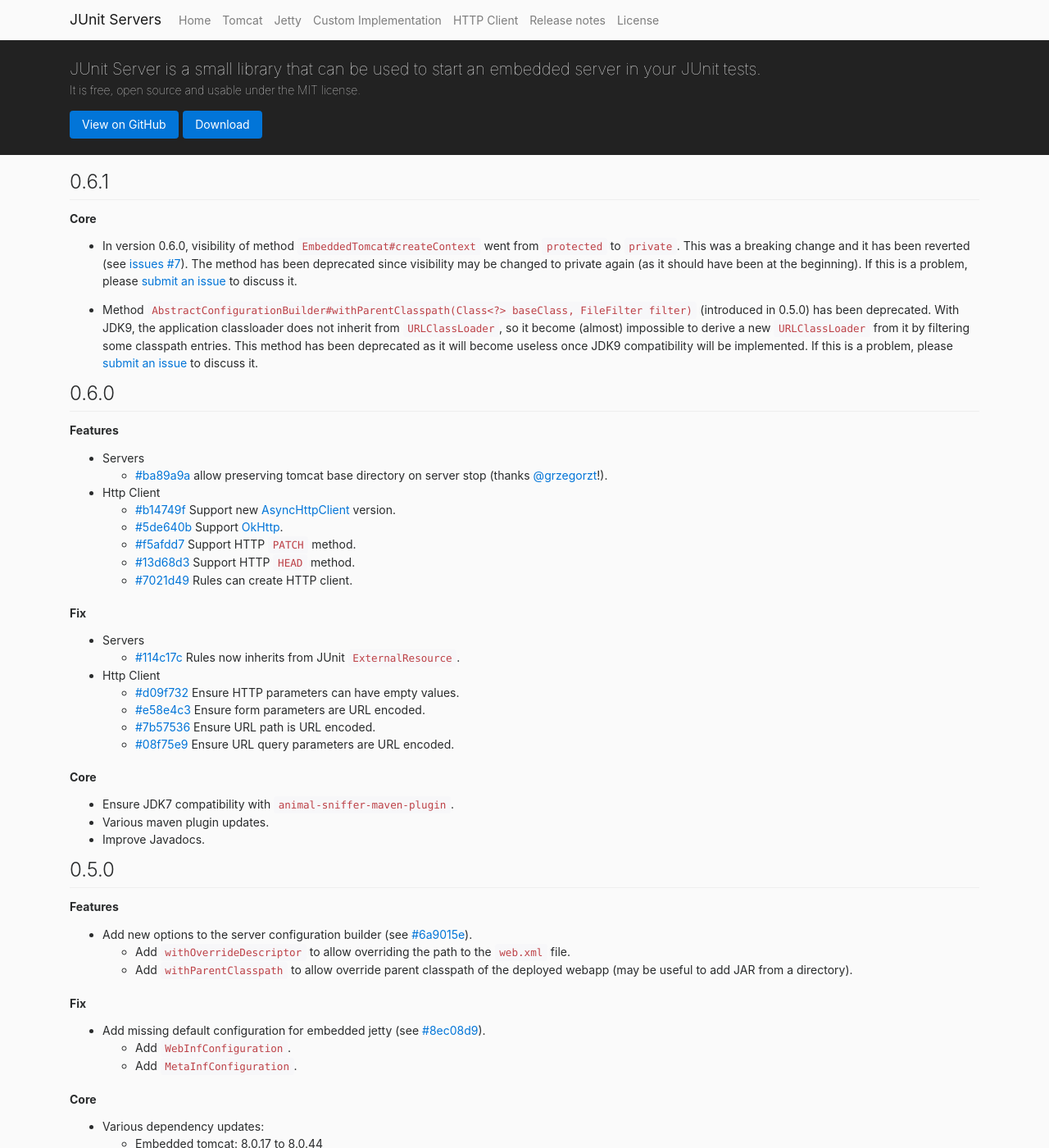
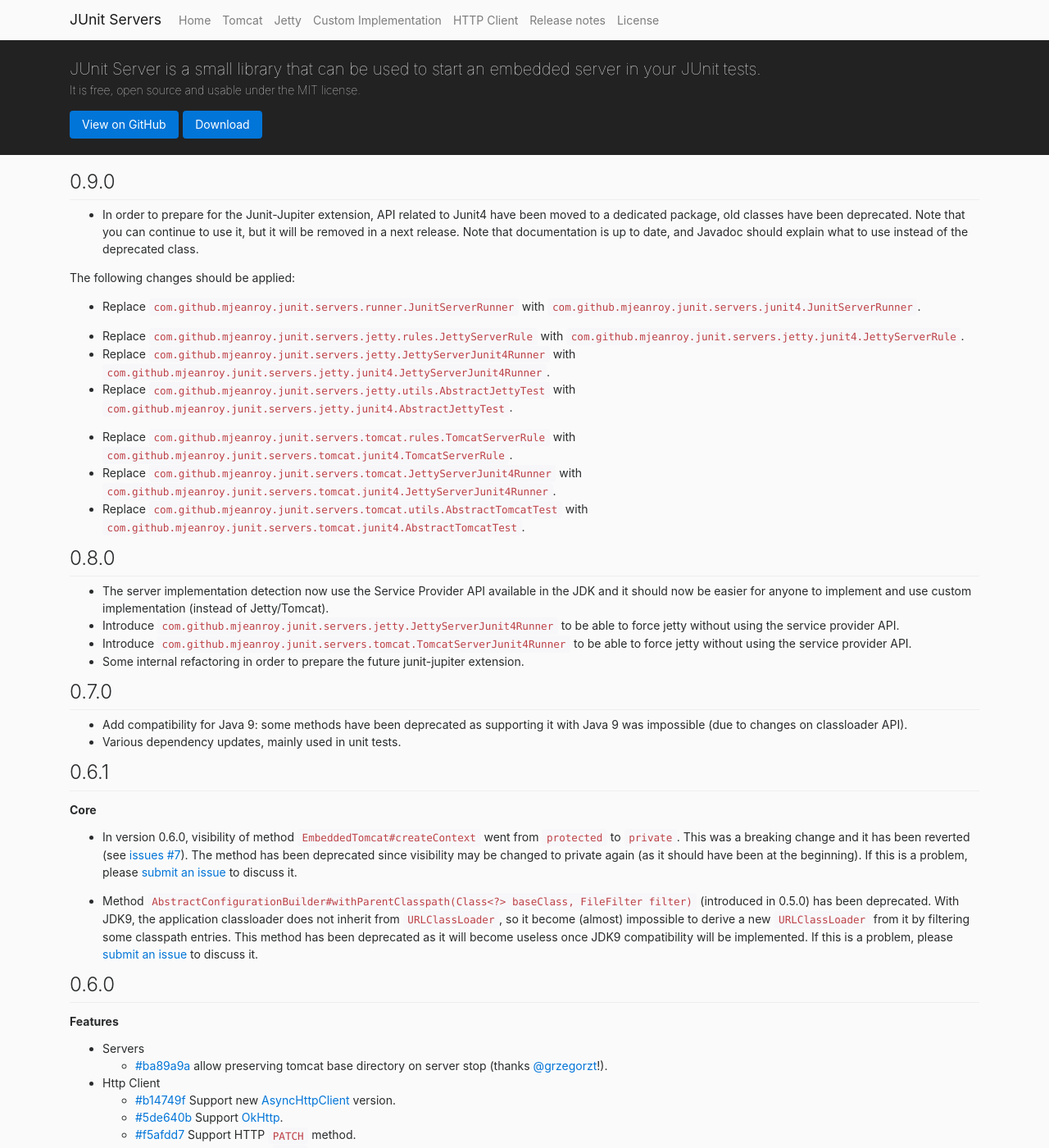
Before and after one commit to mjeanroy/junit-servers, a Jekyll site: the page built from docs/05-changelogs.md, in a window 1280 px wide and 1400 px high. Shown: the whole window at 82% size. Built offline with Jekyll 4.4.1, drawn with Linux system fonts in a browser that asks for light colours; nearby versions of some CDN libraries; our own code applies the rules of GitHub Pages for plain Markdown files.

Commit message:
docs: update documentation

```diff
--- a/docs/05-changelogs.md
+++ b/docs/05-changelogs.md
@@ -1,3 +1,37 @@
+##### 0.9.0
+
+- In order to prepare for the Junit-Jupiter extension, API related to Junit4 have been moved
+  to a dedicated package, old classes have been deprecated. Note that you can continue to use it,
+  but it will be removed in a next release. Note that documentation is up to date, and Javadoc should
+  explain what to use instead of the deprecated class.
+
+The following changes should be applied:
+  - Replace `com.github.mjeanroy.junit.servers.runner.JunitServerRunner` with `com.github.mjeanroy.junit.servers.junit4.JunitServerRunner`.
+
+  - Replace `com.github.mjeanroy.junit.servers.jetty.rules.JettyServerRule` with `com.github.mjeanroy.junit.servers.jetty.junit4.JettyServerRule`.
+  - Replace `com.github.mjeanroy.junit.servers.jetty.JettyServerJunit4Runner` with `com.github.mjeanroy.junit.servers.jetty.junit4.JettyServerJunit4Runner`.
+  - Replace `com.github.mjeanroy.junit.servers.jetty.utils.AbstractJettyTest` with `com.github.mjeanroy.junit.servers.jetty.junit4.AbstractJettyTest`.
+
+  - Replace `com.github.mjeanroy.junit.servers.tomcat.rules.TomcatServerRule` with `com.github.mjeanroy.junit.servers.tomcat.junit4.TomcatServerRule`.
+  - Replace `com.github.mjeanroy.junit.servers.tomcat.JettyServerJunit4Runner` with `com.github.mjeanroy.junit.servers.tomcat.junit4.JettyServerJunit4Runner`.
+  - Replace `com.github.mjeanroy.junit.servers.tomcat.utils.AbstractTomcatTest` with `com.github.mjeanroy.junit.servers.tomcat.junit4.AbstractTomcatTest`.
+
+##### 0.8.0
+
+- The server implementation detection now use the Service Provider API available in the JDK and it should now be
+  easier for anyone to implement and use custom implementation (instead of Jetty/Tomcat).
+- Introduce `com.github.mjeanroy.junit.servers.jetty.JettyServerJunit4Runner` to be able to force
+  jetty without using the service provider API.
+- Introduce `com.github.mjeanroy.junit.servers.tomcat.TomcatServerJunit4Runner` to be able to force
+  jetty without using the service provider API.
+- Some internal refactoring in order to prepare the future junit-jupiter extension.
+
+##### 0.7.0
+
+- Add compatibility for Java 9: some methods have been deprecated as supporting it with Java 9 was
+  impossible (due to changes on classloader API).
+- Various dependency updates, mainly used in unit tests.
+
 ##### 0.6.1
 
 ###### Core
```
Also changed, not shown: docs/00-introduction.md (+1 -1 lines), docs/01-tomcat.md (+6 -6 lines), docs/02-jetty.md (+6 -6 lines), docs/03-custom-server.md (+2 -2 lines), docs/04-http-client.md (+4 -3 lines).
